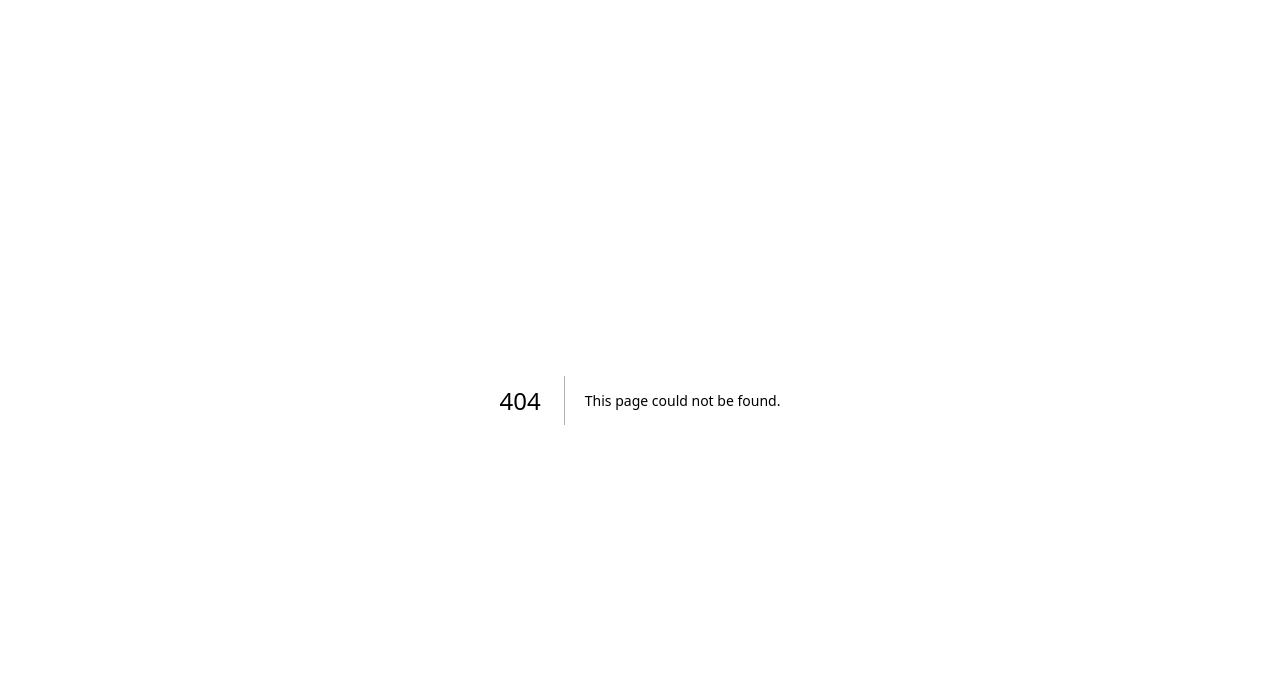
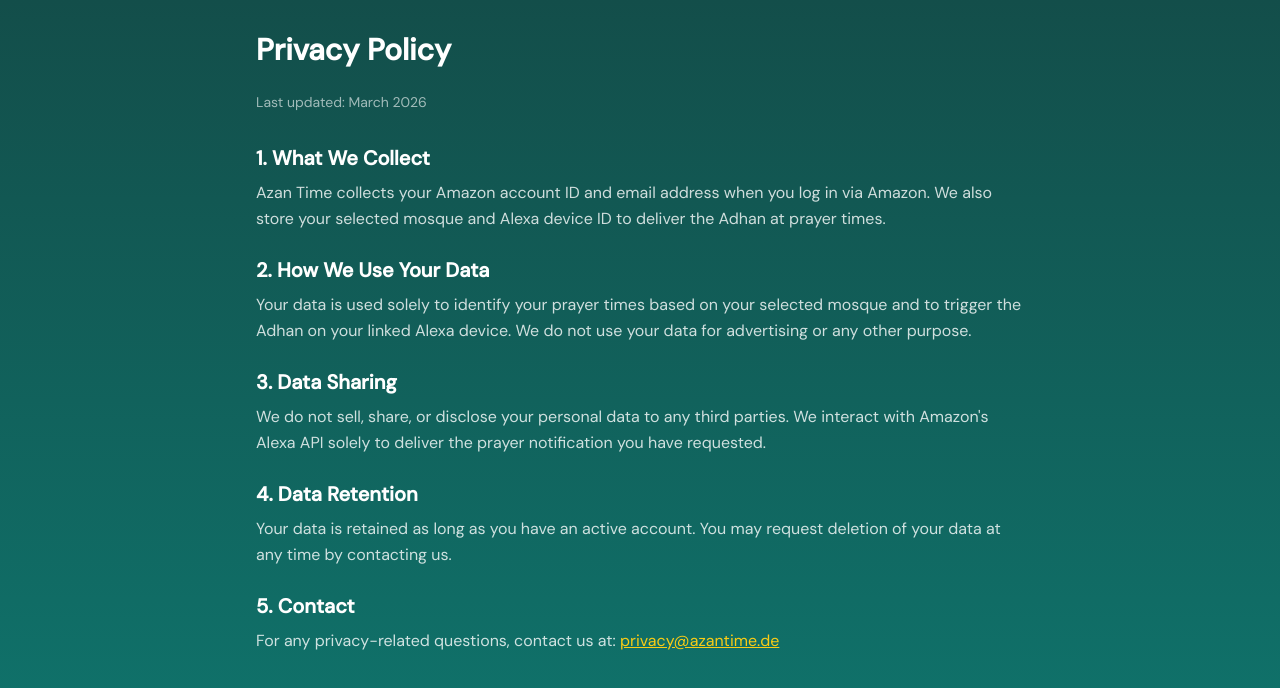
Before and after one commit to asimbilaladil/azan-time, a Next.js app in the folder frontend/nextjs-app/: page /privacy in a window 1280 px wide. Before the commit this address had no page. Shown: the top 688 px of the page. Built offline with nearby package versions, Linux system fonts and the light colour scheme.

Commit message:
Create page.tsx

```diff
--- /dev/null
+++ b/frontend/nextjs-app/app/privacy/page.tsx
@@ -0,0 +1,37 @@
+export default function PrivacyPage() {
+  return (
+    <main className="min-h-screen bg-gradient-to-b from-teal-900 to-teal-700 text-white p-8">
+      <div className="max-w-3xl mx-auto">
+        <h1 className="text-3xl font-bold mb-6">Privacy Policy</h1>
+        <p className="text-sm opacity-60 mb-8">Last updated: March 2026</p>
+
+        <section className="space-y-6 text-white/80 leading-relaxed">
+          <div>
+            <h2 className="text-xl font-semibold text-white mb-2">1. What We Collect</h2>
+            <p>Azan Time collects your Amazon account ID and email address when you log in via Amazon. We also store your selected mosque and Alexa device ID to deliver the Adhan at prayer times.</p>
+          </div>
+
+          <div>
+            <h2 className="text-xl font-semibold text-white mb-2">2. How We Use Your Data</h2>
+            <p>Your data is used solely to identify your prayer times based on your selected mosque and to trigger the Adhan on your linked Alexa device. We do not use your data for advertising or any other purpose.</p>
+          </div>
+
+          <div>
+            <h2 className="text-xl font-semibold text-white mb-2">3. Data Sharing</h2>
+            <p>We do not sell, share, or disclose your personal data to any third parties. We interact with Amazon's Alexa API solely to deliver the prayer notification you have requested.</p>
+          </div>
+
+          <div>
+            <h2 className="text-xl font-semibold text-white mb-2">4. Data Retention</h2>
+            <p>Your data is retained as long as you have an active account. You may request deletion of your data at any time by contacting us.</p>
+          </div>
+
+          <div>
+            <h2 className="text-xl font-semibold text-white mb-2">5. Contact</h2>
+            <p>For any privacy-related questions, contact us at: <a href="mailto:privacy@azantime.de" className="text-yellow-400 underline">privacy@azantime.de</a></p>
+          </div>
+        </section>
+      </div>
+    </main>
+  )
+}
```
